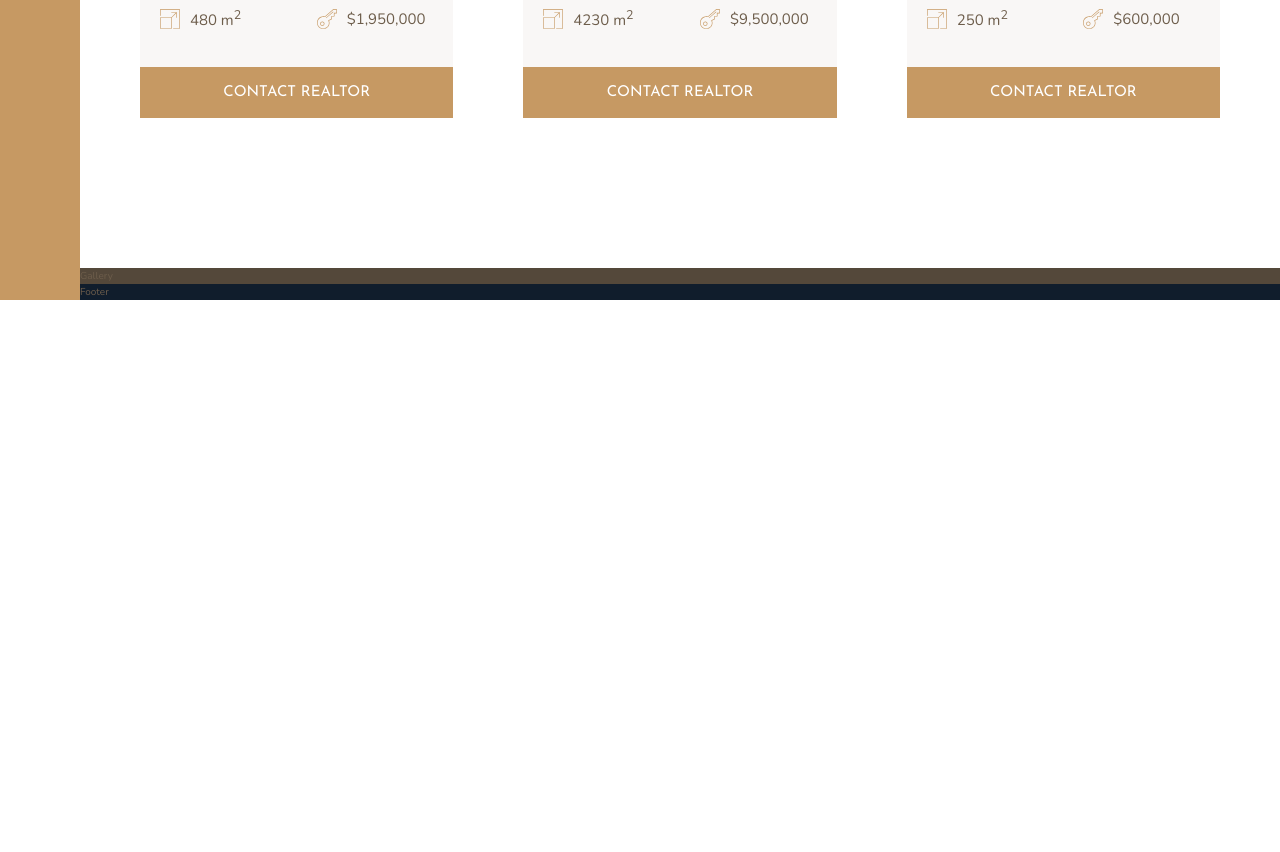
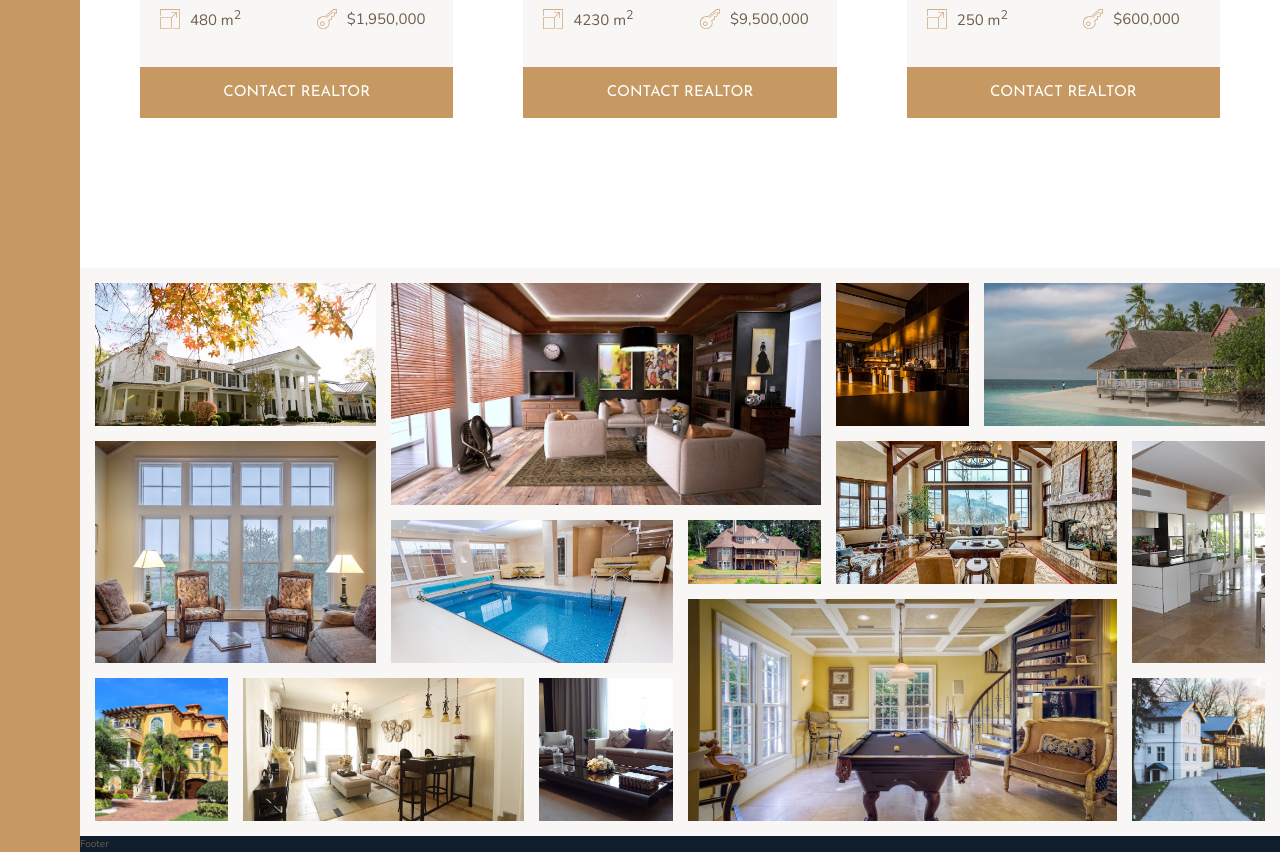
Before and after one commit to raja4net/nexter, a website: page index.html in a window 1280 px wide. Shown: the part 2804-3656 px from the top of the page. Before the commit the page ends 3104 px from the top, so only its background shows below. Drawn offline with nearby package versions, Linux system fonts and the light colour scheme.

Commit message:
Gallery done

```diff
--- a/index.html
+++ b/index.html
@@ -294,7 +294,49 @@
             </div>
         </section>
         <section class="gallery">
-            Gallery
+            <figure class="gallery__item gallery__item--1">
+                <img src="img/gal-1.jpeg" alt="Gallery 1" class="gallery__img">
+            </figure>
+            <figure class="gallery__item gallery__item--2">
+                <img src="img/gal-2.jpeg" alt="Gallery 1" class="gallery__img">
+            </figure>
+            <figure class="gallery__item gallery__item--3">
+                <img src="img/gal-3.jpeg" alt="Gallery 1" class="gallery__img">
+            </figure>
+            <figure class="gallery__item gallery__item--4">
+                <img src="img/gal-4.jpeg" alt="Gallery 1" class="gallery__img">
+            </figure>
+            <figure class="gallery__item gallery__item--5">
+                <img src="img/gal-5.jpeg" alt="Gallery 1" class="gallery__img">
+            </figure>
+            <figure class="gallery__item gallery__item--6">
+                <img src="img/gal-6.jpeg" alt="Gallery 1" class="gallery__img">
+            </figure>
+            <figure class="gallery__item gallery__item--7">
+                <img src="img/gal-7.jpeg" alt="Gallery 1" class="gallery__img">
+            </figure>
+            <figure class="gallery__item gallery__item--8">
+                <img src="img/gal-8.jpeg" alt="Gallery 1" class="gallery__img">
+            </figure>
+            <figure class="gallery__item gallery__item--9">
+                <img src="img/gal-9.jpeg" alt="Gallery 1" class="gallery__img">
+            </figure>
+            <figure class="gallery__item gallery__item--10">
+                <img src="img/gal-10.jpeg" alt="Gallery 1" class="gallery__img">
+            </figure>
+            <figure class="gallery__item gallery__item--11">
+                <img src="img/gal-11.jpeg" alt="Gallery 1" class="gallery__img">
+            </figure>
+            <figure class="gallery__item gallery__item--12">
+                <img src="img/gal-12.jpeg" alt="Gallery 1" class="gallery__img">
+            </figure>
+            <figure class="gallery__item gallery__item--13">
+                <img src="img/gal-13.jpeg" alt="Gallery 1" class="gallery__img">
+            </figure>
+            <figure class="gallery__item gallery__item--14">
+                <img src="img/gal-14.jpeg" alt="Gallery 1" class="gallery__img">
+            </figure>
+
         </section>
         <footer class="footer">
             Footer
--- a/sass/_gallery.scss
+++ b/sass/_gallery.scss
@@ -1,4 +1,79 @@
 .gallery {
-    background-color: $color-grey-dark-1;
+    display: grid;
+    background-color: $color-grey-light-1;
     grid-column: full-start / full-end;
+    grid-template-columns: repeat(8, 1fr);
+    grid-template-rows: repeat(7,5vw);
+    grid-gap: 1.5rem;
+    padding:1.5rem;
+
+    &__item {
+
+        &--1 {
+            grid-row: 1 / span 2;
+            grid-column: 1 / span 2;
+        }
+        &--2 {
+            grid-row: 1 / span 3;
+            grid-column: 3 / span 3;
+        }
+        &--3 {
+            grid-row: 1 / span 2;
+            grid-column: 6 / span 1;
+        }
+        &--4 {
+            grid-row: 1 / span 2;
+            grid-column: 7 / span 2;
+        }
+        &--5 {
+            grid-row: 3 / span 3;
+            grid-column: 1 / span 2;
+        }
+        &--6 {
+            grid-row: 4 / span 2;
+            grid-column: 3 / span 2;
+        }
+        &--7 {
+            grid-row: 4 / 5;
+            grid-column: 5 / span 1;
+        }
+        &--8 {
+            grid-row: 3 / span 2;
+            grid-column: 6 / span 2;
+        }
+        &--9 {
+            grid-row: 3 / span 3;
+            grid-column: 8 / span 1;
+        }
+        &--10 {
+            grid-row: 6 / span 2;
+            grid-column: 1 / span 1;
+        }
+        &--11 {
+            grid-row: 6 / span 2;
+            grid-column: 2 / span 2;
+        }
+        &--12 {
+            grid-row: 6 / span 2;
+            grid-column: 4 / span 1;
+        }
+        &--13 {
+            grid-row: 5 / span 3;
+            grid-column: 5 / span 3;
+        }
+        &--14 {
+            grid-row: 6 / span 2;
+            grid-column: 8 / span 1;
+        }
+
+
+    }
+
+    &__img {
+        width:100%;
+        height:100%;
+        object-fit: cover; //object-fit requires both width & height to be specified
+        display: block;
+    }
+
 }
--- a/sass/_homes.scss
+++ b/sass/_homes.scss
@@ -34,6 +34,7 @@
     }
 
     &__name {
+        width: 80%;
         grid-column: 1 / 3;
         grid-row: 1 / 2;
         z-index:3;
```
Also changed, not shown: css/style.css.
